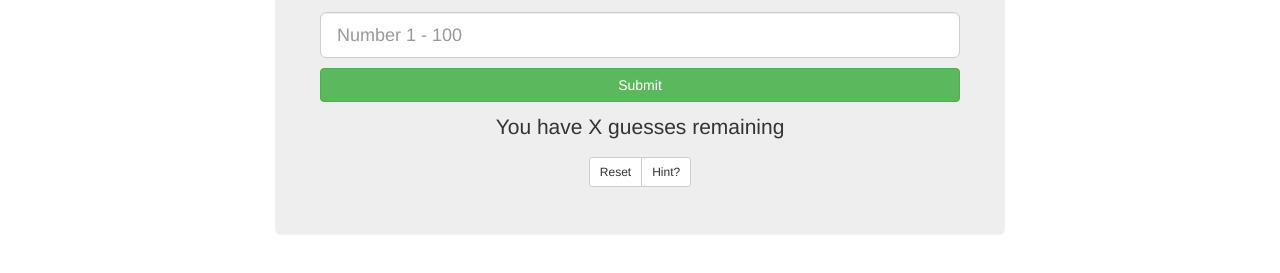
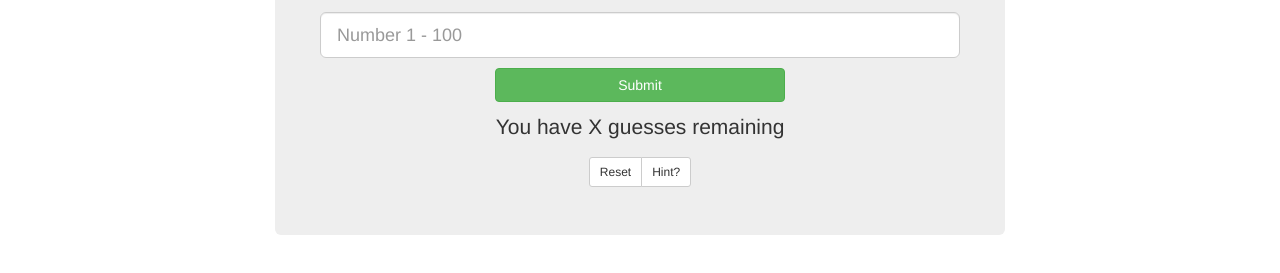
Before and after one commit to demadong/Guessing_Game_Project, a plain HTML site: page index.html in a window 1280 px wide. Shown: the part 299-572 px from the top of the page. Drawn offline with nearby package versions, Linux system fonts and the light colour scheme.

Commit message:
Made submit button size smaller

```diff
--- a/index.html
+++ b/index.html
@@ -34,7 +34,9 @@
               <input type="text" class="form-control input-lg add-bottom-margin" placeholder="Number 1 - 100">
             </div>
             <div class="row">
-              <button type="button" class="btn btn-success btn-block add-bottom-margin">Submit</button>
+              <div class="col-md-6 col-md-offset-3">
+                <button type="button" class="btn btn-success btn-block add-bottom-margin">Submit</button>
+              </div>
             </div>
             <div class="text-center">
               <p class="lead">You have X guesses remaining</p>
```
